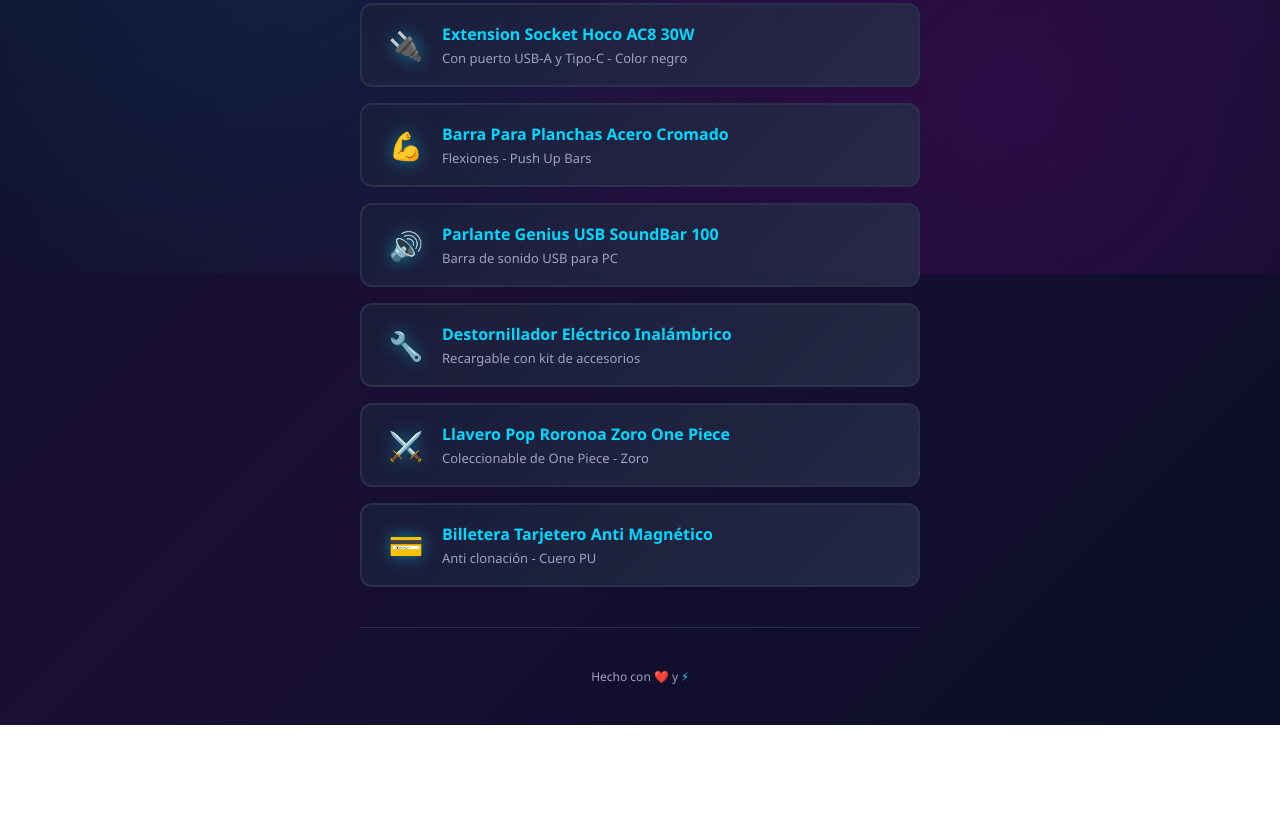
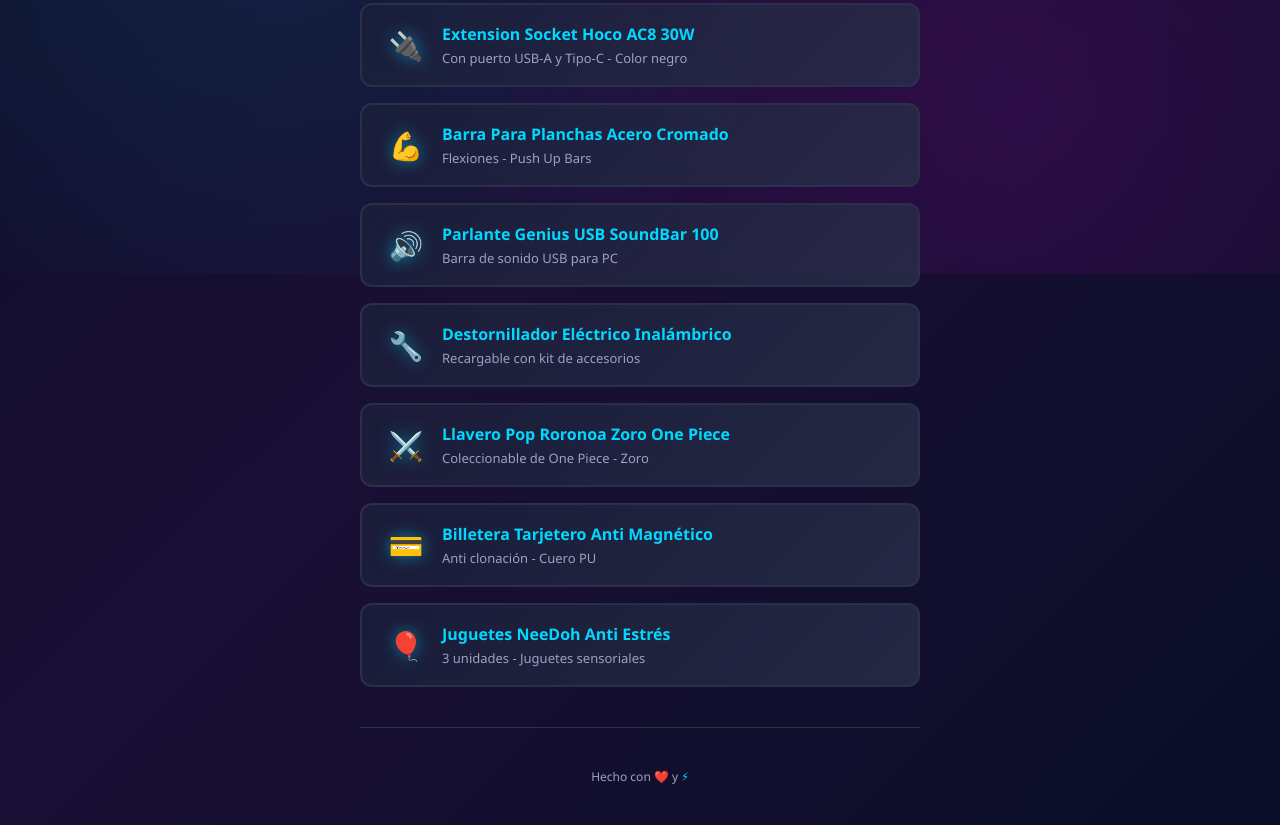
Before and after one commit to yemboy/amigo-secreto, a plain HTML site: page index.html in a window 1280 px wide. Shown: the part 526-1351 px from the top of the page. Before the commit the page ends 1251 px from the top, so only its background shows below. Drawn offline with Linux system fonts and the light colour scheme.

Commit message:
Add eighth wish item with link and description

```diff
--- a/index.html
+++ b/index.html
@@ -130,6 +130,7 @@
         .wish-item:nth-child(5) { animation-delay: 0.5s; }
         .wish-item:nth-child(6) { animation-delay: 0.6s; }
         .wish-item:nth-child(7) { animation-delay: 0.7s; }
+        .wish-item:nth-child(8) { animation-delay: 0.8s; }
 
         .wish-card {
             background: linear-gradient(135deg, rgba(26, 31, 58, 0.8), rgba(42, 47, 74, 0.8));
@@ -400,6 +401,17 @@
                     <div class="wish-arrow">→</div>
                 </div>
             </div>
+
+            <div class="wish-item" onclick="window.open('https://caramba.pe/collections/nee-doh?gad_source=1&gad_campaignid=20340438650&gbraid=0AAAAABe38c7C_ygvGV2f2LSxNkzjRx4qa&gclid=Cj0KCQiArt_JBhCTARIsADQZaykfV8A-iEID1OxvxkQuwXv3VQyR2MG4keeMRXAz6JMWSRda_8KTamgaAnRZEALw_wcB', '_blank')">
+                <div class="wish-card">
+                    <div class="wish-icon">🎈</div>
+                    <div class="wish-content">
+                        <div class="wish-title">Juguetes NeeDoh Anti Estrés</div>
+                        <div class="wish-description">3 unidades - Juguetes sensoriales</div>
+                    </div>
+                    <div class="wish-arrow">→</div>
+                </div>
+            </div>
         </div>
 
         <footer class="footer">
```
